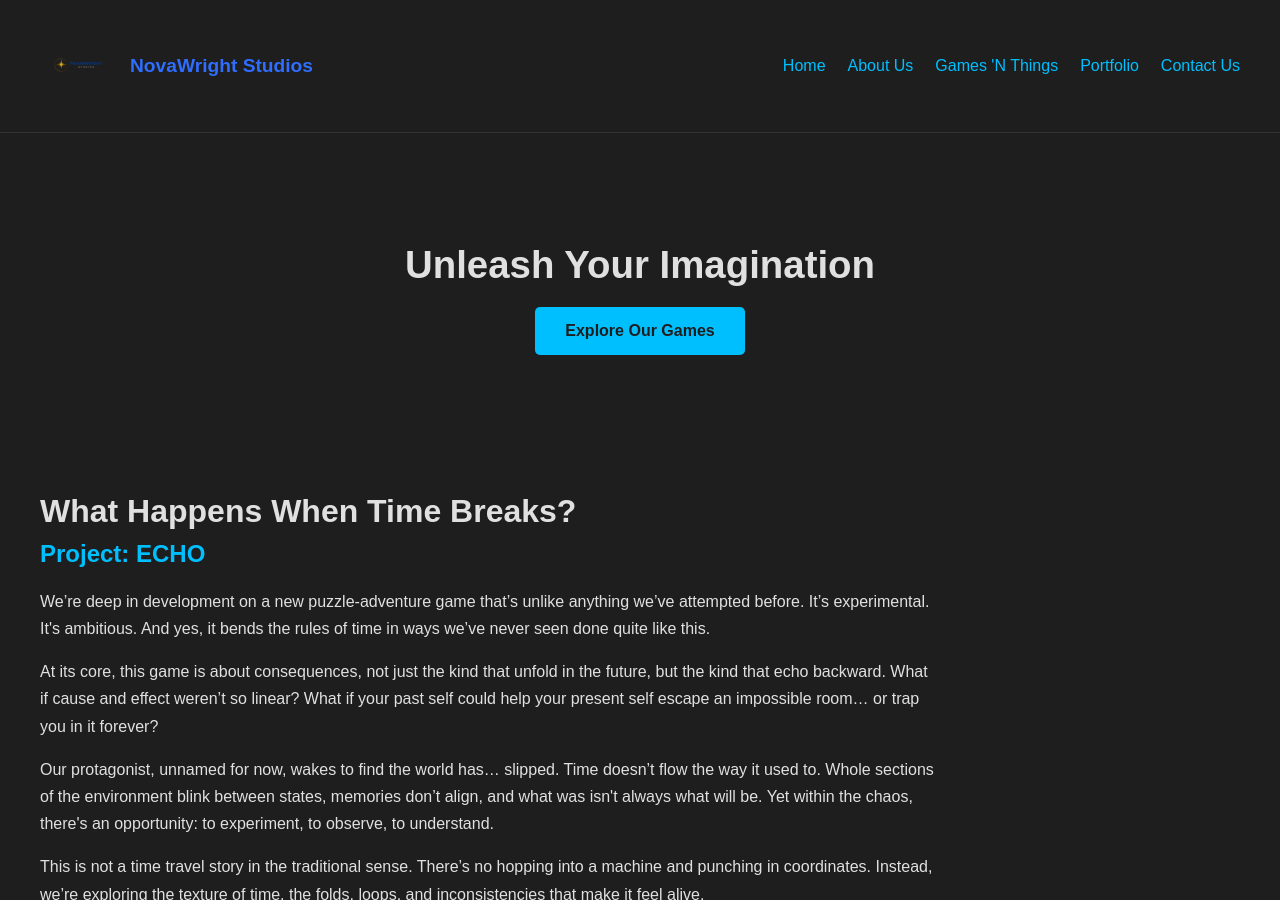
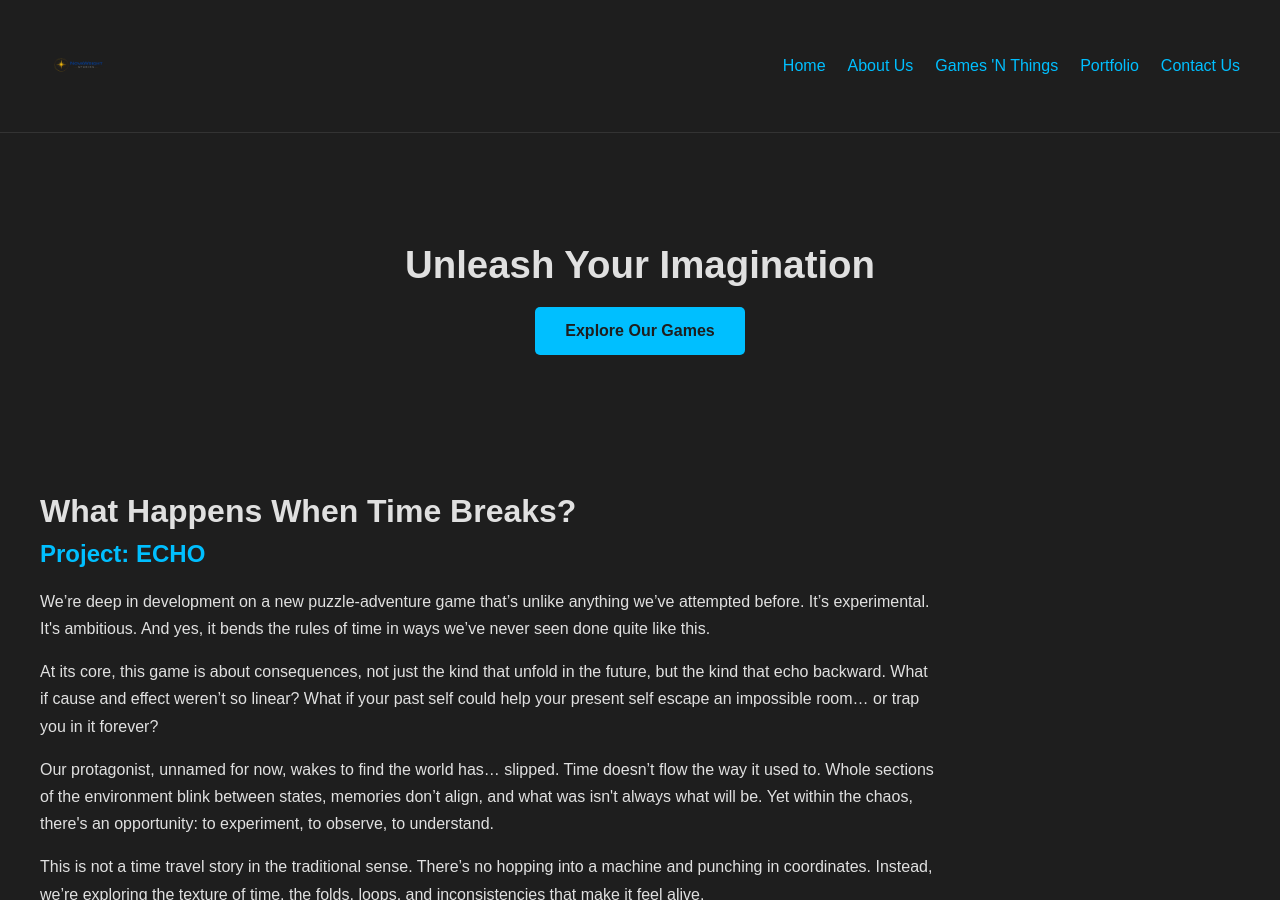
Before and after one commit to ScriptureExamined/NovawrightStudios, a Jekyll site: the page built from index.html, in a window 1280 px wide and 900 px high. Built offline with Jekyll 4.4.1, drawn with Linux system fonts in a browser that asks for light colours.

Commit message:
Update header.html

```diff
--- a/_includes/header.html
+++ b/_includes/header.html
@@ -6,7 +6,7 @@
         alt="NovaWright Studios Logo"
         class="site-logo"
       />
-      <span class="site-title">NovaWright Studios</span>
+      <!-- <span class="site-title">NovaWright Studios</span> -->
     </div>
 
     <nav class="site-nav" aria-label="Main navigation">
```
